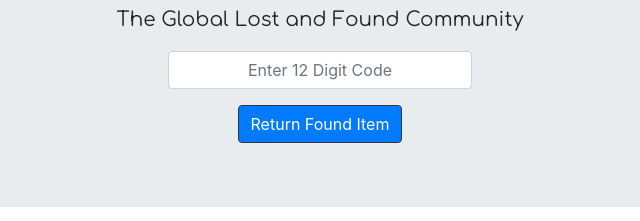
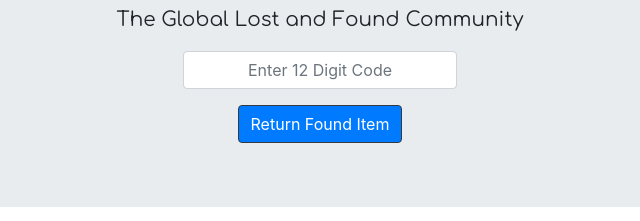
Before and after one commit to rofounder/rofounder.github.io, a plain HTML site: page index.html in a window 1280 px wide. Shown: the part 355-576 px from the top of the page, 320-960 px from the left. Drawn offline with Linux system fonts and the light colour scheme.

Commit message:
uploading website

```diff
--- a/index.html
+++ b/index.html
@@ -50,7 +50,7 @@
             <img class="mx-auto d-block img-fluid unlock-icon" src="assets/images/Rofound%20Logo.png" width="150px" height="150px">
             <h1 class="display-3" style="text-align: center; font-family: Comfortaa; font-size: 75px;">ROFOUND</h1>
             <p style="text-align: center; font-family: Comfortaa; font-size: 20px;">The Global Lost and Found Community</p>
-            <input type="text" class="form-control text-center w-25" placeholder="Enter 12 Digit Code" maxlength="12">
+            <input type="text" class="form-control text-center w-auto" placeholder="Enter 12 Digit Code" maxlength="12">
             <p></p>
             <button type="button" class="btn btn-dark bg-primary" data-toggle="modal" data-target="#modal1">Return Found Item</button>
             <div class="modal fade" id="modal1" tabindex="-1" role="dialog" aria-hidden="true">
```
